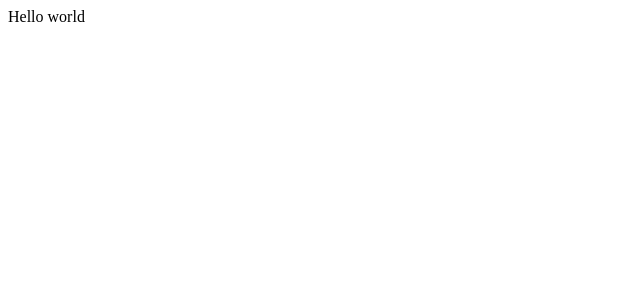
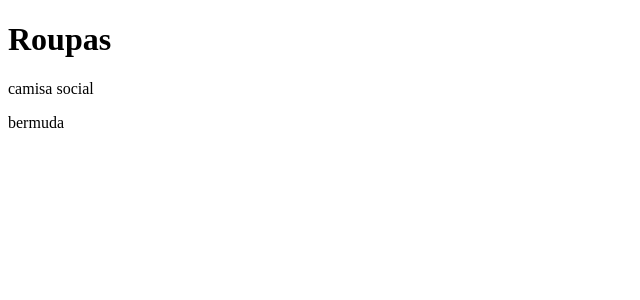
Before and after one commit to IcaroRangel/rest-react, a React (Create React App) app in the folder frontend/: page / in a window 1280 px wide. Shown: the top 300 px of the page, without its empty margins (0-640 px from the left). Built offline with nearby package versions, Linux system fonts and the light colour scheme.

Commit message:
add fake-clothes

```diff
--- a/frontend/src/App.tsx
+++ b/frontend/src/App.tsx
@@ -1,7 +1,41 @@
 import React from 'react';
 
+interface ClotheProps {
+  id: number;
+  name: string;
+  description: string;
+  price: number;
+}
+
+const fakeClothes = [
+  {
+    name: 'camisa social',
+    description: 'Uma camisa social GG azul',
+    price: 83,
+    id: 1,
+  },
+  {
+    name: 'bermuda',
+    description: 'Uma bermuda P rosa',
+    price: 40,
+    id: 2,
+  },
+];
 function App() {
-  return <div>Hello world</div>;
+  const [clothes, setClothes] = React.useState<ClotheProps[]>([]);
+  React.useEffect(() => {
+    setClothes(fakeClothes);
+  }, []);
+  return (
+    <>
+      <h1>Roupas</h1>
+      <div>
+        {clothes.map((clothe) => (
+          <p>{clothe.name}</p>
+        ))}
+      </div>
+    </>
+  );
 }
 
 export default App;
--- /dev/null
+++ b/frontend/src/react-app-env.d.ts
@@ -0,0 +1 @@
+/// <reference types="react-scripts" />
```
Also changed, not shown: frontend/src/styles.ts (added).
